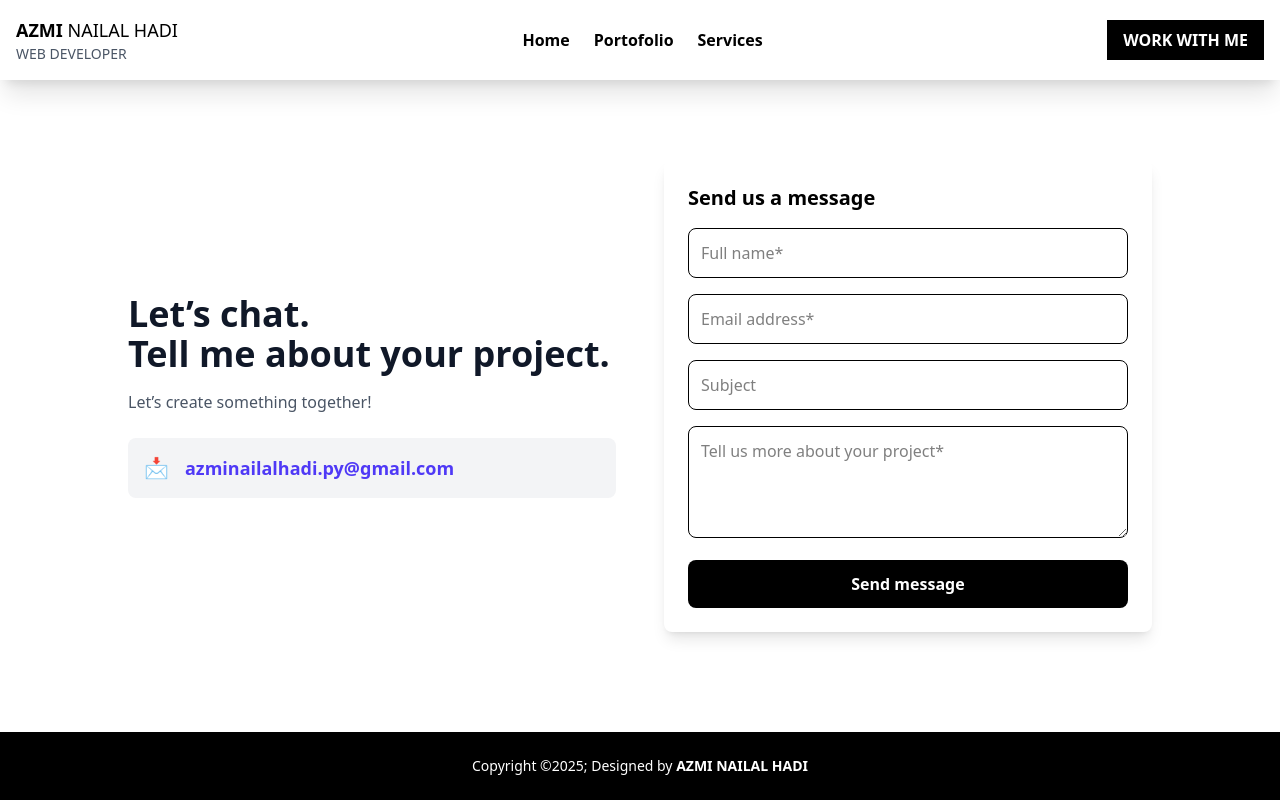
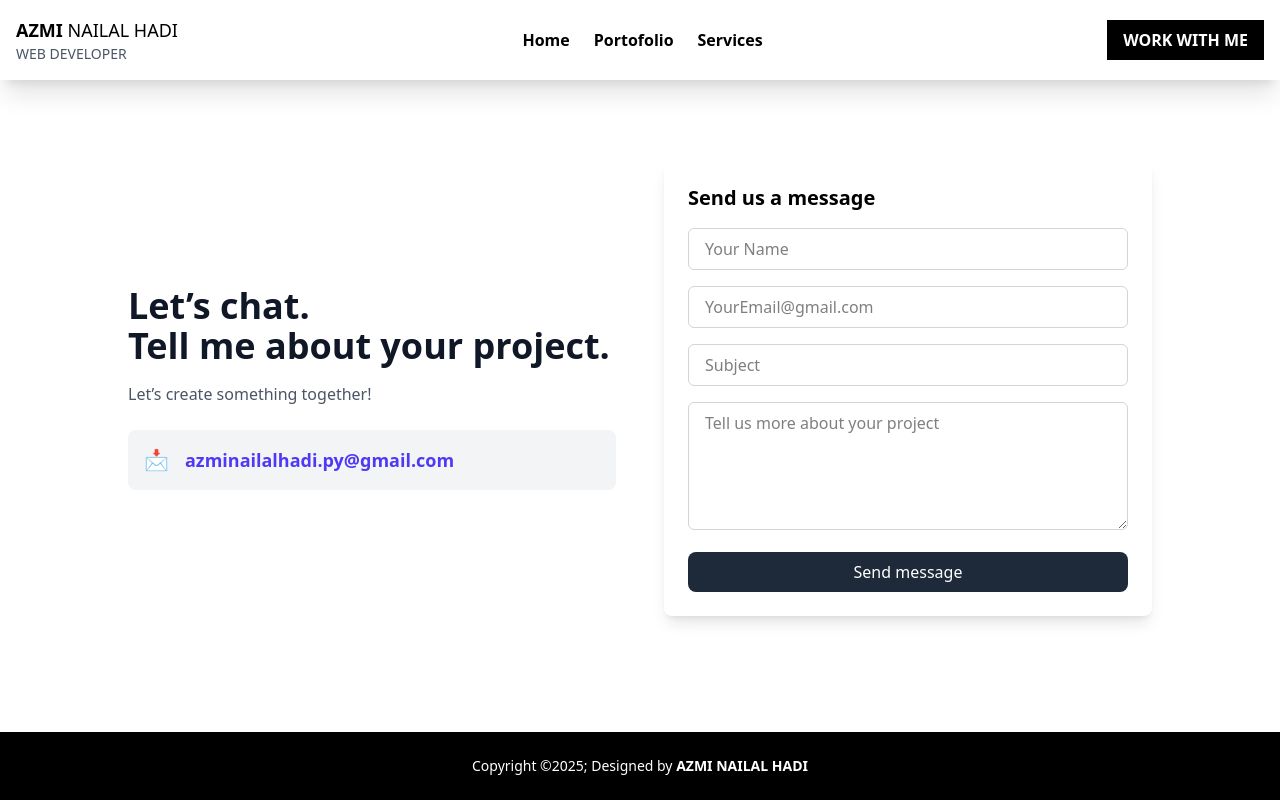
Before and after one commit to moccagod/portofolio, a React (Vite) app: page /#/contact in a window 1280 px wide. Built offline with nearby package versions, Linux system fonts and the light colour scheme.

Commit message:
Tambah Page Portofolio + Fitur Form

```diff
--- /dev/null
+++ b/src/components/atoms/Badge.tsx
@@ -0,0 +1,9 @@
+const Badge = ({ label }: { label: string }) => {
+  return (
+    <span className="bg-gray-600 text-white text-sm font-semibold px-3 py-1 rounded-full">
+      {label}
+    </span>
+  );
+};
+
+export default Badge;
--- /dev/null
+++ b/src/components/atoms/ButtonForm.tsx
@@ -0,0 +1,18 @@
+const ButtonForm = ({
+  label,
+  type = "button",
+}: {
+  label: string;
+  type?: "button" | "submit";
+}) => {
+  return (
+    <button
+      type={type}
+      className="w-full bg-gray-800 text-white px-4 py-2 rounded-lg hover:bg-gray-600 transition cursor-pointer"
+    >
+      {label}
+    </button>
+  );
+};
+
+export default ButtonForm;
--- a/src/components/atoms/Input.tsx
+++ b/src/components/atoms/Input.tsx
@@ -1,9 +1,26 @@
-const Input = ({ placeholder }: { placeholder: string }) => {
+type InputProps = {
+  name: string;
+  type?: string;
+  placeholder: string;
+  value: string;
+  onChange: (e: React.ChangeEvent<HTMLInputElement>) => void;
+};
+
+const Input = ({
+  name,
+  type = "text",
+  placeholder,
+  value,
+  onChange,
+}: InputProps) => {
   return (
     <input
-      type="text"
+      type={type}
+      name={name}
       placeholder={placeholder}
-      className="w-full p-3 border rounded-lg focus:ring focus:ring-indigo-200"
+      value={value}
+      onChange={onChange}
+      className="w-full border border-gray-300 rounded-md px-4 py-2 focus:outline-none focus:ring-2 focus:ring-blue-500"
     />
   );
 };
--- a/src/components/atoms/TextArea.tsx
+++ b/src/components/atoms/TextArea.tsx
@@ -1,9 +1,19 @@
-const TextArea = ({ placeholder }: { placeholder: string }) => {
+type TextAreaProps = {
+  name: string;
+  placeholder: string;
+  value: string;
+  onChange: (e: React.ChangeEvent<HTMLTextAreaElement>) => void;
+};
+
+const TextArea = ({ name, placeholder, value, onChange }: TextAreaProps) => {
   return (
     <textarea
+      name={name}
       placeholder={placeholder}
-      className="w-full p-3 border rounded-lg h-28 focus:ring focus:ring-indigo-200"
-    />
+      value={value}
+      onChange={onChange}
+      className="w-full border border-gray-300 rounded-md px-4 py-2 focus:outline-none focus:ring-2 focus:ring-blue-500 h-32"
+    ></textarea>
   );
 };
 
--- a/src/components/molecules/ContactForm.tsx
+++ b/src/components/molecules/ContactForm.tsx
@@ -1,17 +1,80 @@
+import { useState } from "react";
 import Input from "../atoms/Input";
 import TextArea from "../atoms/TextArea";
-import Button from "../atoms/Button";
+import ButtonForm from "../atoms/ButtonForm";
 
 const ContactForm = () => {
+  const [formData, setFormData] = useState({
+    fullName: "",
+    email: "",
+    subject: "",
+    message: "",
+  });
+
+  const handleChange = (
+    e: React.ChangeEvent<HTMLInputElement | HTMLTextAreaElement>
+  ) => {
+    setFormData({ ...formData, [e.target.name]: e.target.value });
+  };
+
+  const handleSubmit = async (e: React.FormEvent) => {
+    e.preventDefault();
+
+    try {
+      const response = await fetch(
+        "https://script.google.com/macros/s/AKfycbwF6H0zroIgOju2yyTGNzvI3iUxxGoYvvtvzBLmT-XWhgUWRT4MnTv9BxtSpIEJbJU2pw/exec",
+        {
+          method: "POST",
+          body: JSON.stringify(formData),
+        }
+      );
+
+      const result = await response.text();
+      console.log("Response:", result);
+      alert("Message sent successfully!");
+
+      // 🔄 Reset form setelah berhasil dikirim
+      setFormData({
+        fullName: "",
+        email: "",
+        subject: "",
+        message: "",
+      });
+    } catch (error) {
+      console.error("Error submitting form:", error);
+      alert("Failed to send message.");
+    }
+  };
+
   return (
     <div className="bg-white shadow-lg p-6 rounded-lg w-full">
       <h2 className="text-xl font-semibold mb-4">Send us a message</h2>
-      <form className="space-y-4">
-        <Input placeholder="Full name*" />
-        <Input placeholder="Email address*" />
-        <Input placeholder="Subject" />
-        <TextArea placeholder="Tell us more about your project*" />
-        <Button label="Send message" />
+      <form onSubmit={handleSubmit} className="space-y-4">
+        <Input
+          name="fullName"
+          placeholder="Your Name"
+          value={formData.fullName}
+          onChange={handleChange}
+        />
+        <Input
+          name="email"
+          placeholder="YourEmail@gmail.com"
+          value={formData.email}
+          onChange={handleChange}
+        />
+        <Input
+          name="subject"
+          placeholder="Subject"
+          value={formData.subject}
+          onChange={handleChange}
+        />
+        <TextArea
+          name="message"
+          placeholder="Tell us more about your project"
+          value={formData.message}
+          onChange={handleChange}
+        />
+        <ButtonForm type="submit" label="Send message" />
       </form>
     </div>
   );
--- a/src/components/molecules/ProfileInfo.tsx
+++ b/src/components/molecules/ProfileInfo.tsx
@@ -4,7 +4,7 @@ const ProfileInfo = () => {
     <div>
       <h2 className="text-4xl font-light text-gray-700">Hello,</h2>
       <h1 className="text-5xl font-bold text-gray-900">
-        I Am <span className="text-purple-600">Azmi Nailal Hadi</span>
+        I Am <span className="text-gray-600">Azmi Nailal Hadi</span>
       </h1>
       <p className="text-lg text-gray-600 mt-2 mb-4">Web Developer</p>
       <ButtonHome />
--- /dev/null
+++ b/src/components/molecules/ProjectRow.tsx
@@ -0,0 +1,37 @@
+import Badge from "../atoms/Badge";
+
+type ProjectRowProps = {
+  year: string;
+  project: string;
+  company: string;
+  tech: string[];
+  link: string;
+};
+
+const ProjectRow = ({
+  year,
+  project,
+  company,
+  tech,
+  link,
+}: ProjectRowProps) => {
+  return (
+    <tr className="border-b border-gray-700 text-gray-800 text-left">
+      <td className="py-4 px-6">{year}</td>
+      <td className="py-4 px-6 font-semibold">{project}</td>
+      <td className="py-4 px-6">{company}</td>
+      <td className="py-4 px-6 flex flex-wrap gap-2">
+        {tech.map((t, index) => (
+          <Badge key={index} label={t} />
+        ))}
+      </td>
+      <td className="py-4 px-6 text-blue-400">
+        <a href={link} target="_blank" rel="noopener noreferrer">
+          {link} ↗
+        </a>
+      </td>
+    </tr>
+  );
+};
+
+export default ProjectRow;
--- /dev/null
+++ b/src/components/organisms/ProjectTable.tsx
@@ -0,0 +1,53 @@
+import ProjectRow from "../molecules/ProjectRow";
+
+const projects = [
+  {
+    year: "2025",
+    project: "Portofolio Azmi Nailal Hadi",
+    company: "-",
+    tech: ["React", "Vite", "TypeScript", "TailwindCSS"],
+    link: "https://moccagod.github.io/portofolio/",
+  },
+  {
+    year: "2023",
+    project: "Bumi Kencana Flour Company Profile",
+    company: "Bumi Kencana Flour",
+    tech: ["HTML", "CSS", "JavaScript", "TailwindCSS"],
+    link: "https://sagutanibumikencana.com/",
+  },
+  {
+    year: "2023",
+    project: "ARTHUB",
+    company: "-",
+    tech: ["HTML", "CSS", "JavaScript", "TailwindCSS"],
+    link: "https://moccagod.github.io/arthub/",
+  },
+];
+
+const ProjectTable = () => {
+  return (
+    <section className="text-black py-16 px-6">
+      <h2 className="text-4xl font-bold text-center mb-10">All Projects</h2>
+      <div className="overflow-x-auto">
+        <table className="w-full border-collapse">
+          <thead>
+            <tr className="border-b border-gray-700 text-gray-800 text-left">
+              <th className="py-4 px-6">Year</th>
+              <th className="py-4 px-6">Project</th>
+              <th className="py-4 px-6">Made at</th>
+              <th className="py-4 px-6">Built with</th>
+              <th className="py-4 px-6">Link</th>
+            </tr>
+          </thead>
+          <tbody>
+            {projects.map((proj, index) => (
+              <ProjectRow key={index} {...proj} />
+            ))}
+          </tbody>
+        </table>
+      </div>
+    </section>
+  );
+};
+
+export default ProjectTable;
--- a/src/components/pages/Portofolio.tsx
+++ b/src/components/pages/Portofolio.tsx
@@ -1,5 +1,6 @@
 import Navbar from "../organisms/Navbar";
 import Footer from "../organisms/Footer";
+import ProjectTable from "../organisms/ProjectTable";
 
 const Portofolio = () => {
   return (
@@ -11,7 +12,9 @@ const Portofolio = () => {
           { label: "Services", href: "/services" },
         ]}
       />
-      <h1 className="text-center ">Portofolio Page</h1>
+
+      <ProjectTable />
+
       <Footer />
     </div>
   );
```
